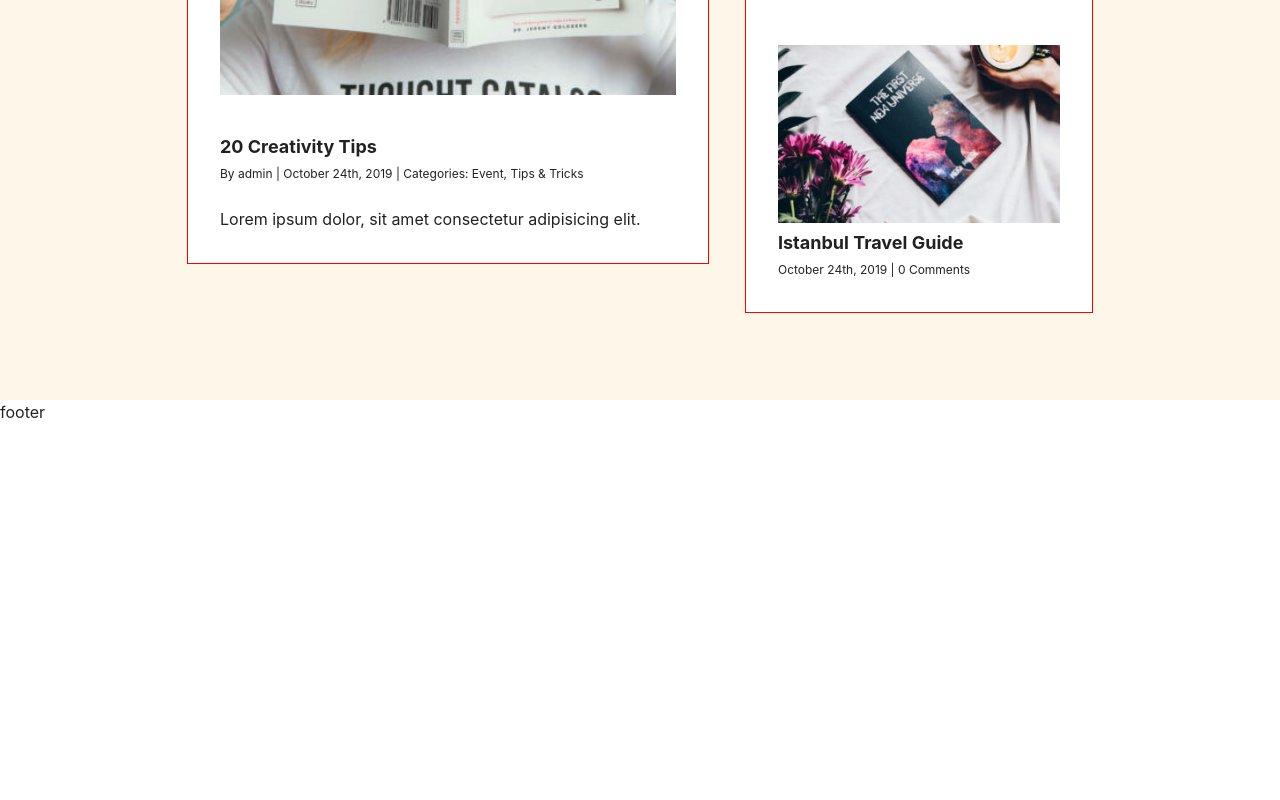
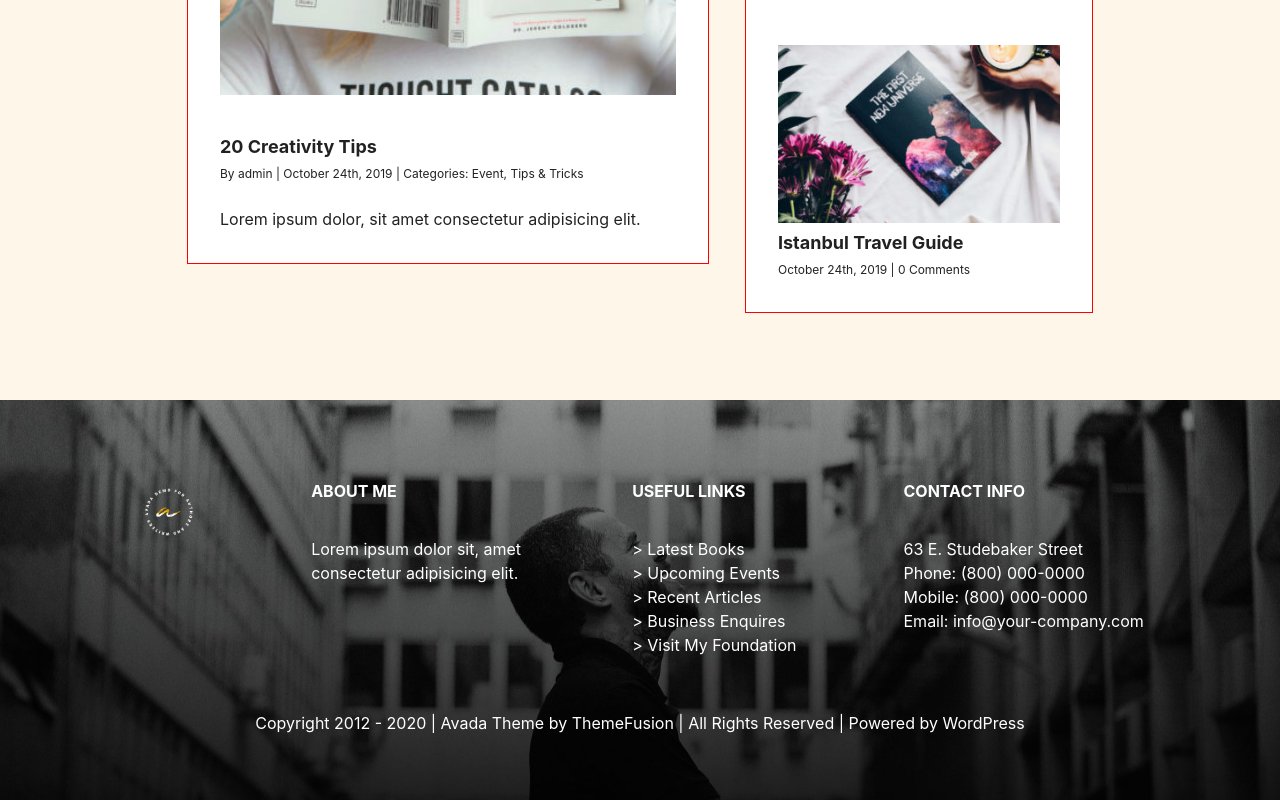
Before and after one commit to AlexandruConstantinBurlacu/proj-html-vuejs, a Vue app: page / in a window 1280 px wide. Shown: the part 4212-5012 px from the top of the page. Before the commit the page ends 4636 px from the top, so only its background shows below. Built offline with nearby package versions, Linux system fonts and the light colour scheme.

Commit message:
inserimento footer

```diff
--- a/src/components/AppFooter.vue
+++ b/src/components/AppFooter.vue
@@ -5,9 +5,98 @@
 </script>
 
 <template>
-  footer
+  <div class="footer">
+    <div class="footerContainer">
+      <div class="logo">
+        <img src="../assets/images/author-logo-round-200x205.png" alt="Logo Avada">
+      </div>
+
+      <div class="aboutMe">
+        <h4>about me</h4>
+        <p>
+          Lorem ipsum dolor sit, amet consectetur adipisicing elit.
+        </p>
+      </div>
+
+      <div class="usefulLinks">
+        <h4>useful links</h4>
+        <ul class="links">
+          <li>> Latest Books</li>
+          <li>> Upcoming Events</li>
+          <li>> Recent Articles</li>
+          <li>> Business Enquires</li>
+          <li>> Visit My Foundation</li>
+        </ul>
+      </div>
+
+      <div class="contactInfo">
+        <h4>contact info</h4>
+        <ul>
+          <li>63 E. Studebaker Street</li>
+          <li>Phone: (800) 000-0000</li>
+          <li>Mobile: (800) 000-0000</li>
+          <li>Email: info@your-company.com</li>
+          <li></li>
+        </ul>
+      </div>
+    </div>
+
+    <div class="copyright">
+      <p>
+        Copyright 2012 - 2020 | Avada Theme by ThemeFusion | All Rights Reserved | Powered by WordPress
+      </p>
+    </div>
+
+  </div>
 </template>
 
 <style lang="scss">
 
+  .footer * {
+    color: white;
+  }
+
+  .footer {
+    height: 400px;
+    background-image: url("../assets/images/footer-3.jpg");
+    background-size: cover;
+    background-position: top;
+
+    .footerContainer {
+
+     padding-top: 79px;
+     display: flex;
+     flex-direction: row;
+     justify-content: center;
+     gap: 107px;
+
+
+     h4 {
+      text-transform: uppercase;
+      margin-bottom: 34px;
+     }
+
+     li {
+      list-style-type: none;
+     }
+
+
+      .logo img {
+          width: 68px;
+          height: auto;
+
+      }
+
+      .aboutMe p {
+        max-width: 214px;
+      }
+
+    }
+
+    .copyright p {
+        text-align: center;
+        margin-top: 54px;
+        margin-bottom: 35px;
+      }
+  }
 </style>
```
